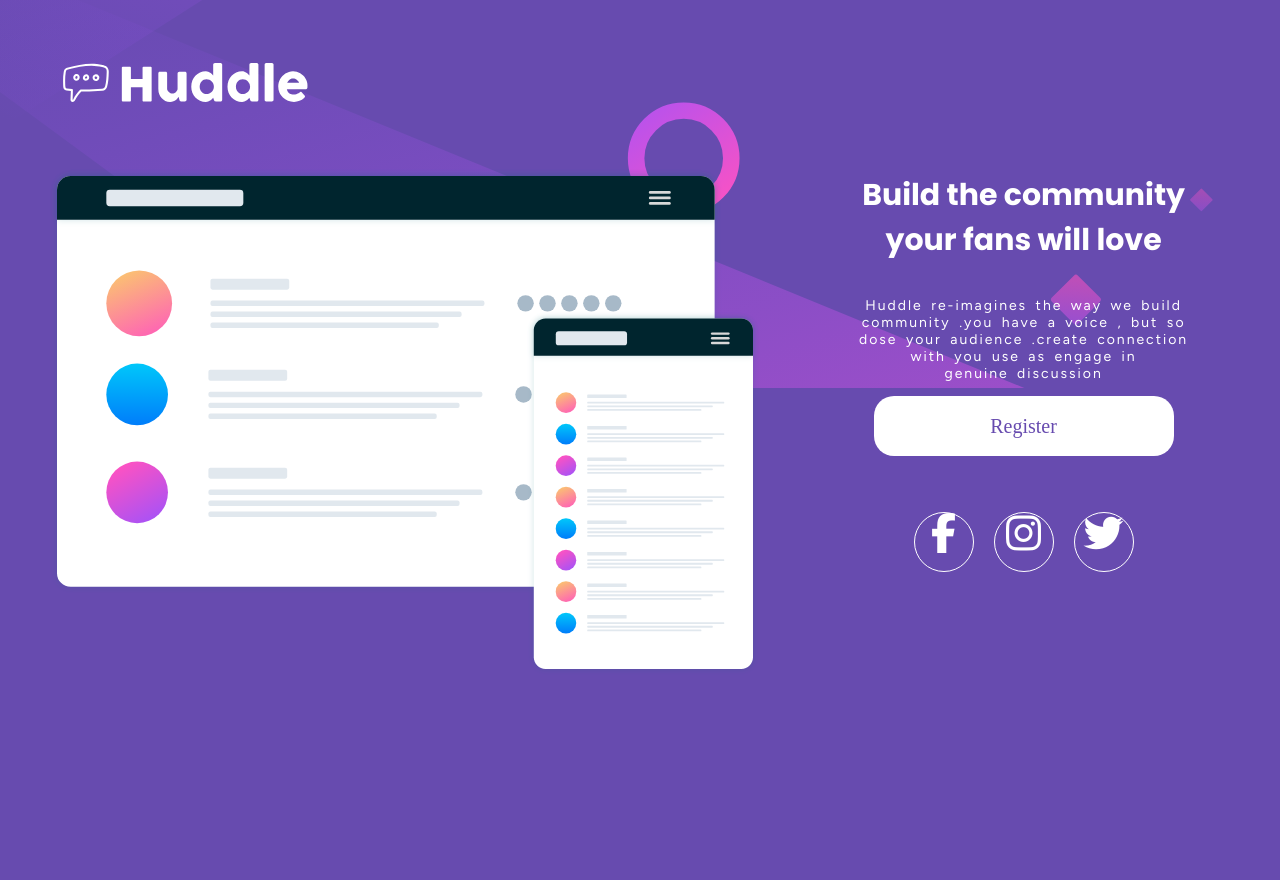
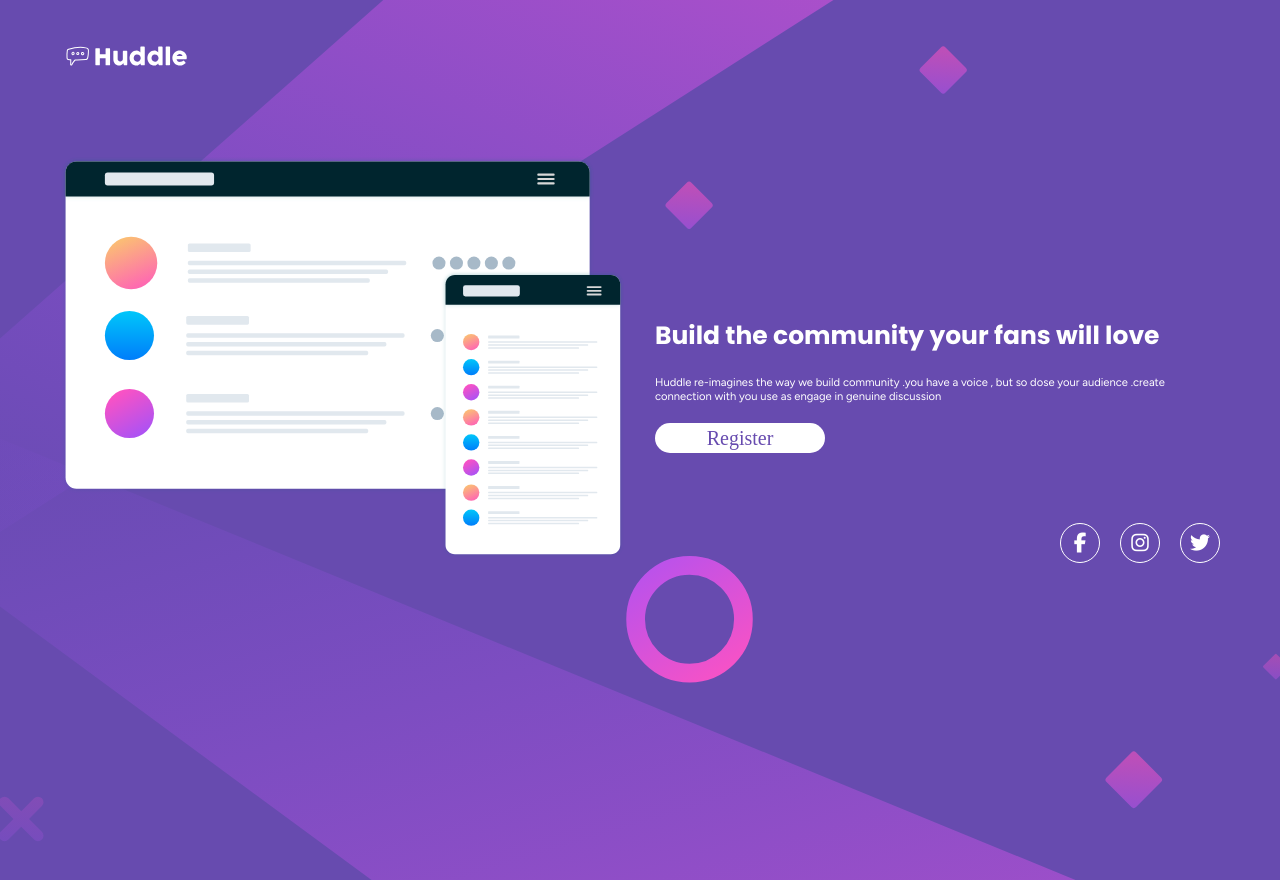
Before and after one commit to karma-code85/huddle-landing-page, a plain HTML site: page index.html in a window 1280 px wide. Before the commit the page ends 800 px from the top, so only its background shows below. Drawn offline with Linux system fonts and the light colour scheme.

Commit message:
the last edit

```diff
--- a/index.html
+++ b/index.html
@@ -17,29 +17,29 @@
             <div class="imag " >
                 <img src="./image/illustration-mockups.svg" alt="pic">
             </div>
-
         </div>
-
             <div class="content">
-                <h1>Build the community <br>
+                <h1>Build the community
                 your fans will love</h1>
-                <p>Huddle re-imagines the way we build <br>community .you have  a voice , but so <br>
-                dose your audience .create connection <br>
-                with you use as engage in <br>
+                <p>Huddle re-imagines the way we build community .you have  a voice , but so
+                dose your audience .create connection
+                with you use as engage in
                 genuine discussion  </p>
                 <div class="btn">
                 Register
                 </div>
                 <div class="icon">
-            <a href="#"><i class="fab fa-facebook-f"></i></a>
-            <a href="#"><i class="fab fa-instagram"></i></a>
-            <a href="#"><i class="fab fa-twitter"></i></a>
-
+                <div class="social-container">
+                <a href="#"><i class="fab fa-facebook-f social"></i></a>
+                </div>
+                <div class="social-container">
+                    <a href="#"><i class="fab fa-instagram social"></i></a>
+                </div>
+                <div class="social-container">
+                    <a href="#"><i class="fab fa-twitter social"></i></a>
                 </div>
                 </div>
-
         </div>
-
-
+    </div>
 </body>
 </html>
--- a/style.css
+++ b/style.css
@@ -1,65 +1,65 @@
 @import url('https://fonts.googleapis.com/css2?family=Figtree:ital,wght@0,300..900;1,300..900&family=Inter:ital,opsz,wght@0,14..32,100..900;1,14..32,100..900&family=Karla:ital,wght@0,200..800;1,200..800&family=Lexend+Deca:wght@100..900&family=Outfit:wght@100..900&family=Poppins:ital,wght@0,100;0,200;0,300;0,400;0,500;0,600;0,700;0,800;0,900;1,100;1,200;1,300;1,400;1,500;1,600;1,700;1,800;1,900&family=Young+Serif&display=swap');
 *{
 box-sizing: border-box;
+margin: 0;
 }
 body{
     background-image: url("./image/bg-mobile.svg");
     background-repeat: no-repeat;
     background-position: center;
-    background-size: cover ;
+    background-size: top ;
     background-color:  hsl(257, 40%, 49%);
     margin: 0;
     padding: 0;
-    position: relative;
-
+    /* position: relative; */
 }
 .container{
     display: flex;
     /* justify-content: center;
     align-items: center; */
     flex-direction: column;
-    padding: 50px;
-    position: absolute;
-    gap: 100px;
-
-
+    padding: 20px;
+    /* position: absolute; */
+    gap: 35px;
 }
-
 .logo{
-
+    width: 130px;
 }
-/* .imag {
-   display: block;
-   max-width: 100%;
-   height: auto;
-} */
+img {
+   width: 100%;
+}
+.big{
+    display: flex;
+    flex-direction: column;
+    gap: 30px;
+}
+p{
+    color: rgb(250, 225, 225);
+}
 .content{
     display: flex;
     flex-direction: column;
     justify-content: center;
     align-items: center;
     text-align: center;
+    gap: 20px;
 }
 .content>h1{
     color: white;
     font-family: "Poppins";
-    font-size: 30px;
+    font-size: 18px;
+}
 
-}
 .content>p{
     color: white;
-    font-size: 25px;
-    line-height: 1.5;
-    word-spacing: 3px;
-    letter-spacing: 2px;
+    font-size: 1rem;
     font-family: sans-serif;
 
 }
 .btn{
-
     background-color: white;
-    width: 300px;
-    height: 60px;
+    width: 170px;
+    height: 30px;
     border-radius: 20px;
     color: hsl(257, 40%, 49%);
     font-size: 20px;
@@ -68,25 +68,28 @@ body{
     align-items: center;
 }
 .icon{
-    font-size: 40px;
+    font-size: 20px;
     display: flex;
     gap: 20px;
-    height: 70px;
-    width: 70px;
+    /* height: 70px;
+    width: 70px; */
     margin-top: 50px;
     justify-content: center;
     align-items: center;
 
 }
-.fab{
+.social{
     color: white;
+}
+.social-container {
     border: 1px solid white;
+    padding: 5px;
     border-radius: 50%;
-    height: 60px;
-    width: 60px;
+    height:40px;
+    width: 40px;
     display: flex;
+    justify-content: center;
     align-items: center;
-    justify-content: center;
 }
 @media screen and (min-width: 768px) {
     body{
@@ -94,36 +97,59 @@ body{
         background-repeat: no-repeat;
         background-position: center;
         background-size: cover;
-
     }
     .container{
         display: flex;
         flex-direction: row;
         justify-content: center;
         align-items: center;
-        flex-basis: 50% 50%;
+        gap: 30px;
+        /* padding: 45px; */
+        height: 100vh;
+
+        margin: 40px;
     }
     .big{
         display: flex;
         flex-direction: column;
-        gap: 50px;
+        gap: 80px;
         flex-basis: 50%;
+        height: 100vh;
+    }
+    .content{
+        display: flex;
+       flex-basis: 50%;
+       justify-content: flex-start;
+       align-items: flex-start;
+       height: 100vh;
 
     }
-
-
+    /* h1{
+        line-height:1;
+    }
+    */
+    p{
+        font-size: 1rem;
+    }
     .content{
         display: flex;
+        justify-content: center;
+        align-items: flex-start;
     }
     .content>h1{
-        font-size: 30px;
+        font-size: 25px;
     }
     .content>p{
-        font-size: 14px;
+        font-size: .7rem;
         line-height: normal;
         font-family: "figtree";
-
+        text-align: left;
     }
-
-
+    .icon{
+       display: flex;
+       flex-direction: row;
+       justify-content: flex-end;
+       align-items: flex-end;
+       width: 100%;
+    }
 }
```
Lines whose indentation alone changed are shown as unchanged.
